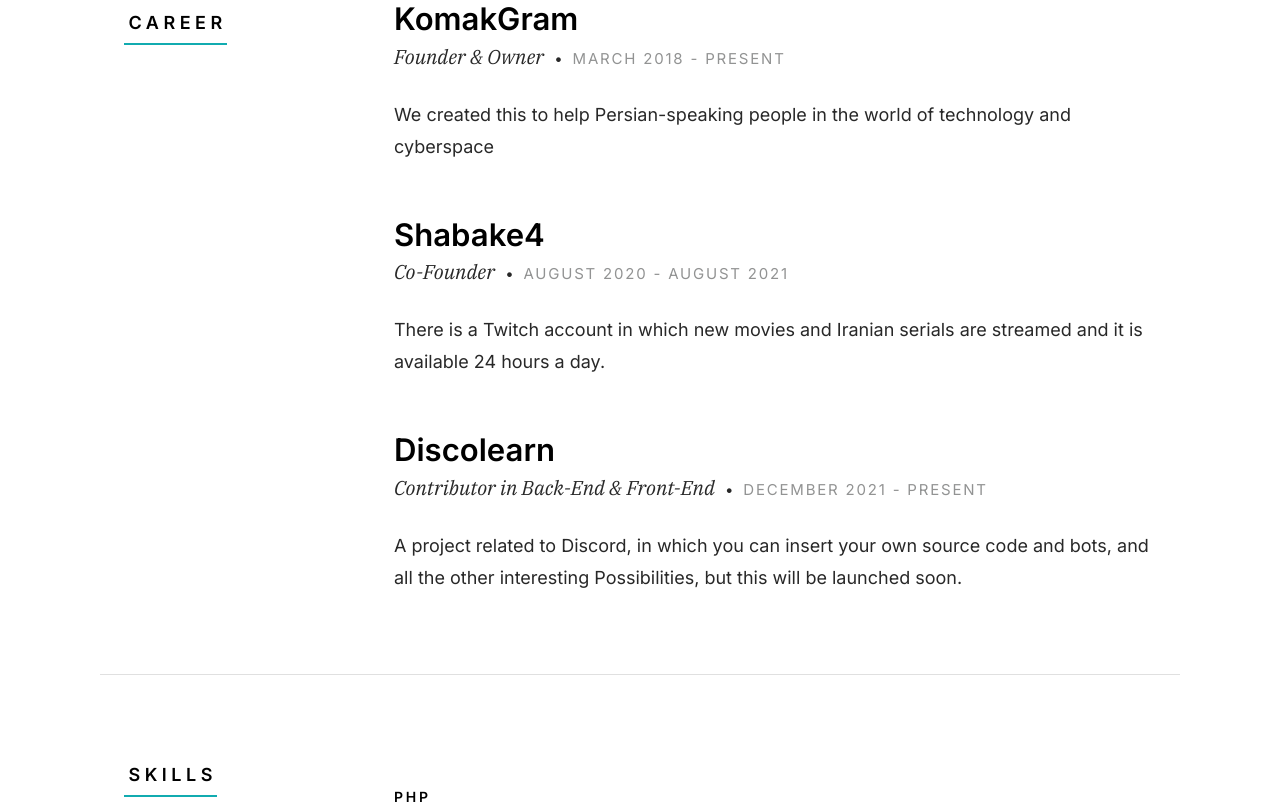
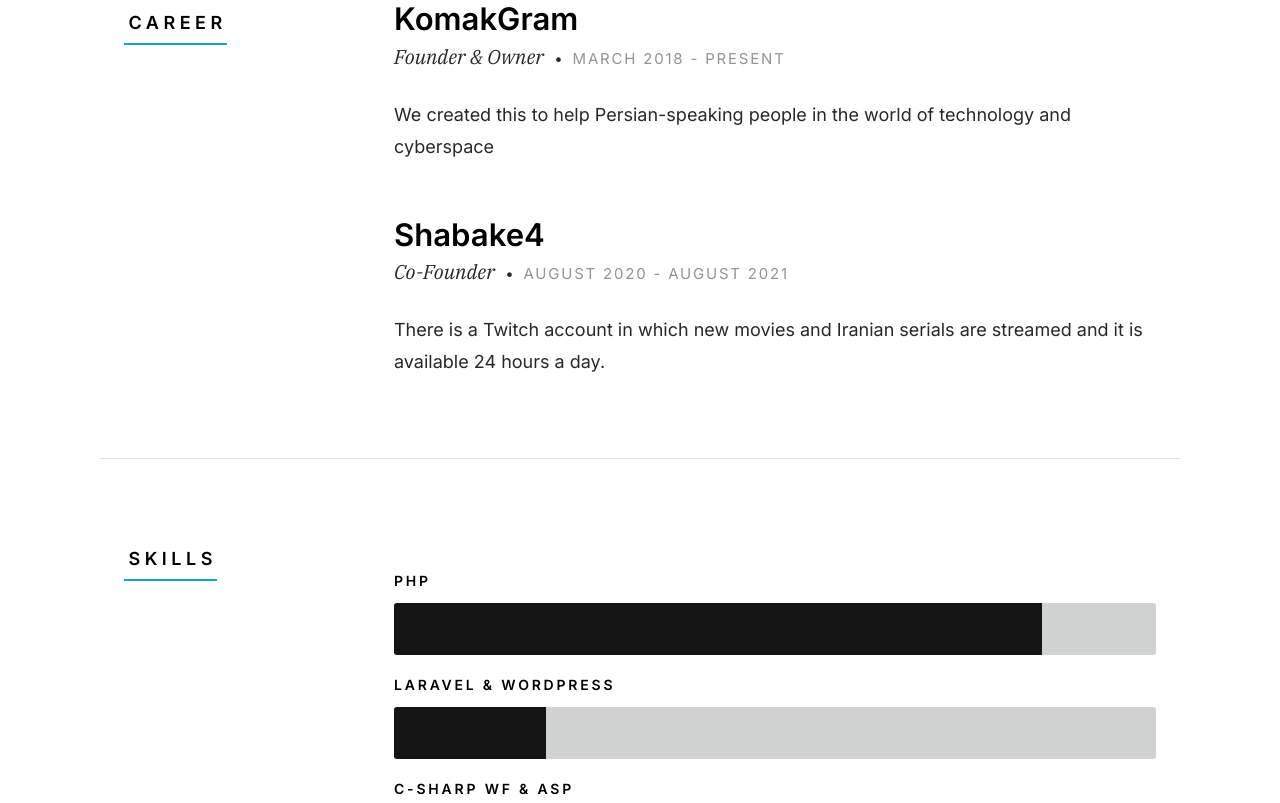
Before and after one commit to Am1rHus/am1rhus.github.io, a plain HTML site: page index.html in a window 1280 px wide. Shown: the part 1758-2561 px from the top of the page. Drawn offline with Linux system fonts and the light colour scheme.

Commit message:
Update index.html

```diff
--- a/index.html
+++ b/index.html
@@ -153,7 +153,7 @@
                 <div class="resume-block">
 
                     <div class="resume-block__header">
-                        <h4 class="h3">KomakGram</h4>
+                        <a href="https://www.instagram.com/komak_gram/"><h4 class="h3">KomakGram</h4></a>
                         <p class="resume-block__header-meta">
                             <span>Founder & Owner</span>
                             <span class="resume-block__header-date">
@@ -186,21 +186,6 @@
 
                 </div>
 
-                <div class="resume-block">
-
-                    <div class="resume-block__header">
-                        <h4 class="h3">Discolearn</h4>
-                        <p class="resume-block__header-meta">
-                            <span>Contributor in Back-End & Front-End</span>
-                            <span class="resume-block__header-date">
-                                December 2021 - Present
-                            </span>
-                        </p>
-                    </div>
-
-                    <p>
-                        A project related to Discord, in which you can insert your own source code and bots, and all the other interesting Possibilities, but this will be launched soon.
-                    </p>
 
                 </div> <!-- end resume-block -->
             </div>
```
